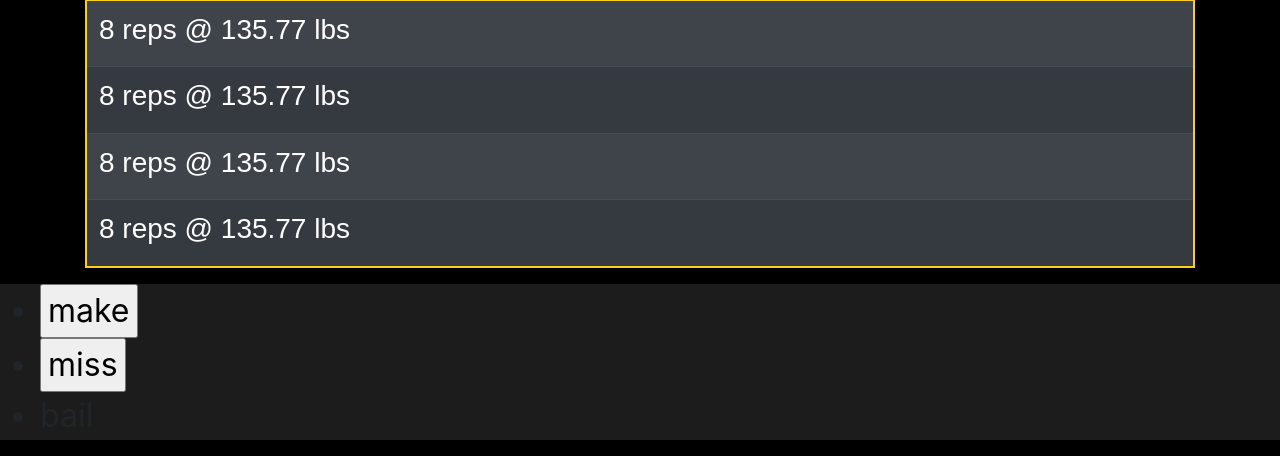
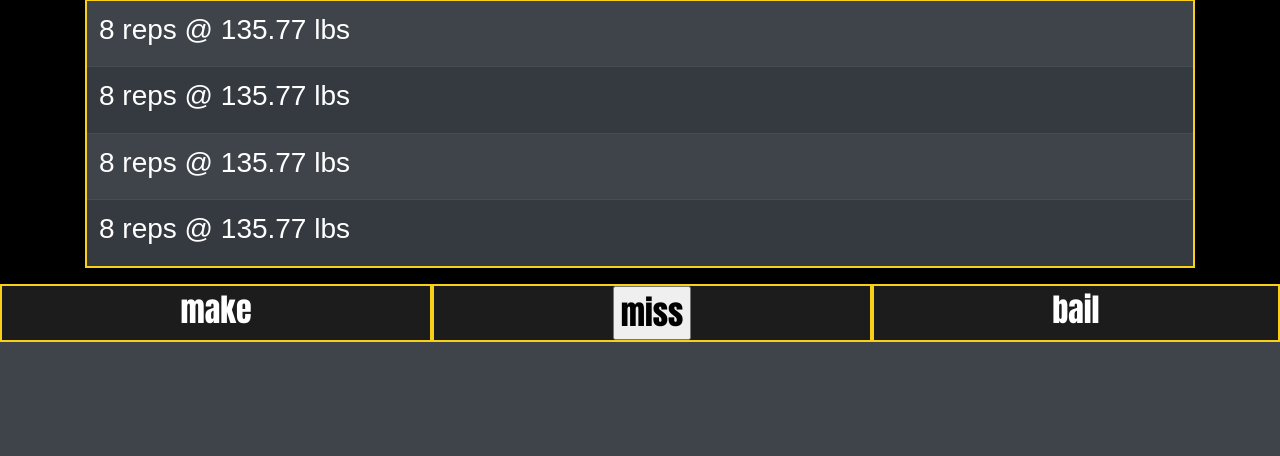
Before and after one commit to harrisonBarnett/wl_, a Flask app: page /squat in a window 1280 px wide. Shown: the part 607-1063 px from the top of the page. After the commit the page ends 949 px from the top, so only its background shows below. Run offline with Flask 2, Linux system fonts and the light colour scheme; a user stored in the database is signed in; some libraries are stand-ins or nearby versions.

Commit message:
Continued refactoring

```diff
--- a/website/static/css/session.css
+++ b/website/static/css/session.css
@@ -5,6 +5,25 @@ nav {
 
 }
  /* flex container */
+nav ul {
+    list-style-type: none;
+    margin: 0;
+    padding: 0;
+    display: flex;
+    justify-content: space-around;
+}
+
+nav ul li {
+    cursor: pointer;
+    flex: auto;
+    text-align: center;
+    font-family:Impact;
+    color: white;
+    text-decoration: none;
+    border: 2px solid rgb(250, 208, 22);
+}
+
+
 
 table {
     border: 2px solid rgb(250, 208, 22);
@@ -19,16 +38,3 @@ table {
     color: white;
     font-family: Arial;
 }
-
-.button-group {
-    color: white;
-    padding: 12px 20px;
-    margin: 8px 0;
-    font-family: Arial;
-    text-decoration: none;
-
-}
-
-.button-group button {
-    border: 2px solid rgb(250, 208, 22);
-}
--- a/website/templates/session-base.html
+++ b/website/templates/session-base.html
@@ -60,6 +60,16 @@
             }
         }
 
+        function makeLift() {
+            if(confirm('submit lift?') == true){
+                document.getElementById("make_lift").submit()
+                window.location.replace("/home");
+            }
+            else {
+                return false;
+            }
+        }
+
 
     </script>
 
@@ -73,14 +83,12 @@
 
         <nav class="miss-make-footer">
             <ul>
-                <li>
-                    <form method="POST">
-                        <input
-                        onclick="return confirm('submit session?')"
-                        type="submit"
-                        value="make"
-                        name="make_lift">
-                    </form>
+                <li
+                type="submit"
+                onclick="makeLift()"
+                id="make_lift"
+                name="make_lift">
+                make
                 </li>
                 <li>
                     <form method="POST">
```
Also changed, not shown: website/database.db.
